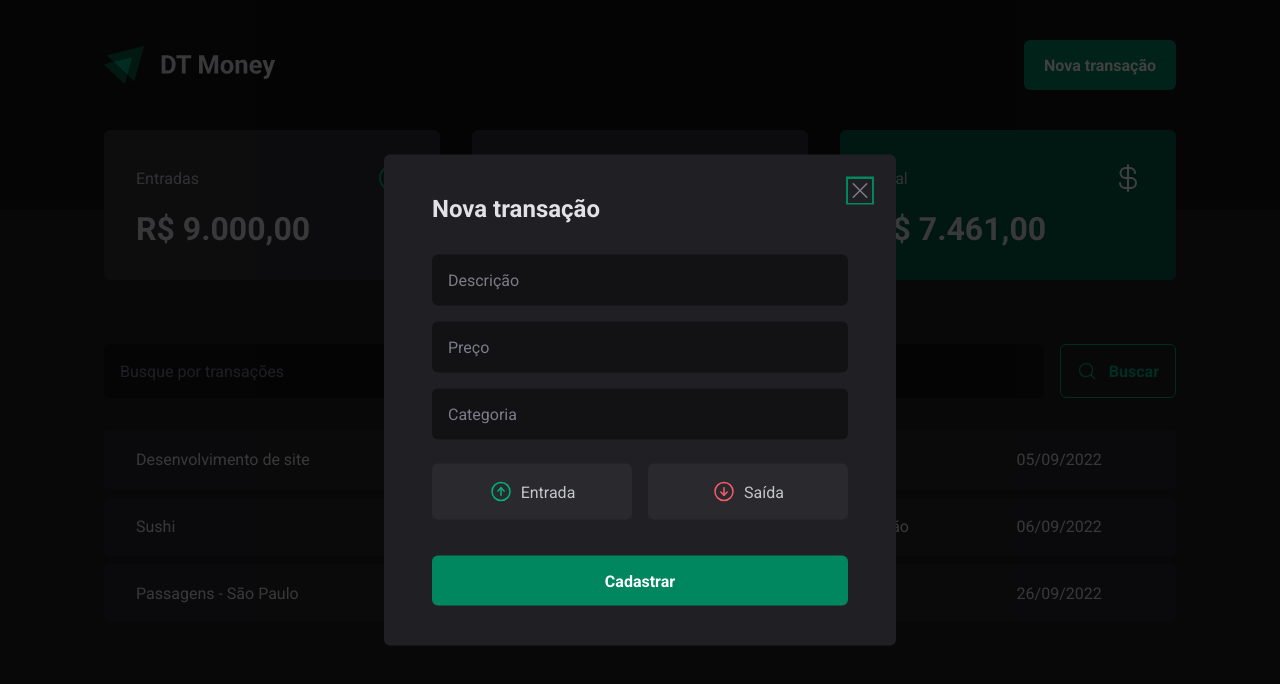
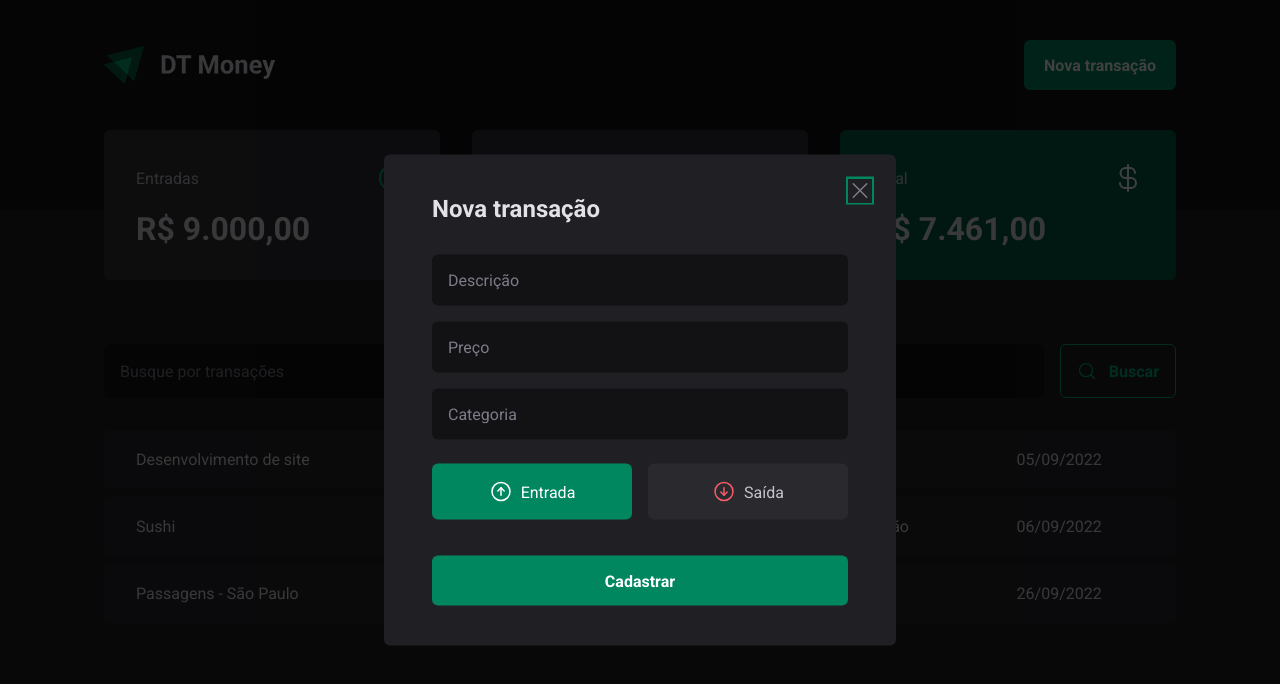
Before and after one commit to mmanaclara/dt-money, a React (Vite) app: page / in a window 1280 px wide. Both pictures are taken after a click on the button "Nova transação". Shown: the top 684 px of the page. Built offline with nearby package versions, Linux system fonts and the light colour scheme; data requests are answered from the project's data file.

Commit message:
controlled components

```diff
--- a/src/components/NewTransactionModal/index.tsx
+++ b/src/components/NewTransactionModal/index.tsx
@@ -1,7 +1,7 @@
 import * as Dialog from '@radix-ui/react-dialog';
 import { ArrowCircleDown, ArrowCircleUp, X } from 'phosphor-react';
 import * as z from 'zod'
-import { useForm } from 'react-hook-form'
+import { Controller, useForm } from 'react-hook-form'
 import { zodResolver } from '@hookform/resolvers/zod'
 
 import { CloseButton, Content, Overlay, TransactionType, TransactionTypeButton } from './styles'
@@ -10,18 +10,22 @@
     description: z.string(),
     price: z.number(),
     category: z.string(),
-    // type: z.enum(['income', 'outcome'])
+    type: z.enum(['income', 'outcome'])
 })
 
 type NewTransactionFormInputs = z.infer<typeof newTransactionFormSchema>
 
 export function NewTransactionModal() {
     const {
+        control,
         register,
         handleSubmit,
         formState: { isSubmitting }
     } = useForm<NewTransactionFormInputs>({
-        resolver: zodResolver(newTransactionFormSchema)
+        resolver: zodResolver(newTransactionFormSchema),
+        defaultValues: {
+            type: 'income'
+        }
     })
 
     async function handleCreateNewTransaction(data: NewTransactionFormInputs) {
@@ -61,7 +65,13 @@
                         {...register('category')}
                     />
 
-                    <TransactionType>
+                    <Controller
+                        control={control}
+                        name="type"
+                        render={({ field }) => {
+                            console.log(field)
+                            return (
+                                <TransactionType onValueChange={field.onChange} value={field.value}>
                                     <TransactionTypeButton variant='income' value='income'>
                                         <ArrowCircleUp size={24} />
                                         Entrada
@@ -72,6 +82,9 @@
                                         Saída
                                     </TransactionTypeButton>
                                 </TransactionType>
+                            )
+                        }}
+                    />
 
                     <button type="submit" disabled={isSubmitting}>
                         Cadastrar
```
Lines whose indentation alone changed are shown as unchanged.
